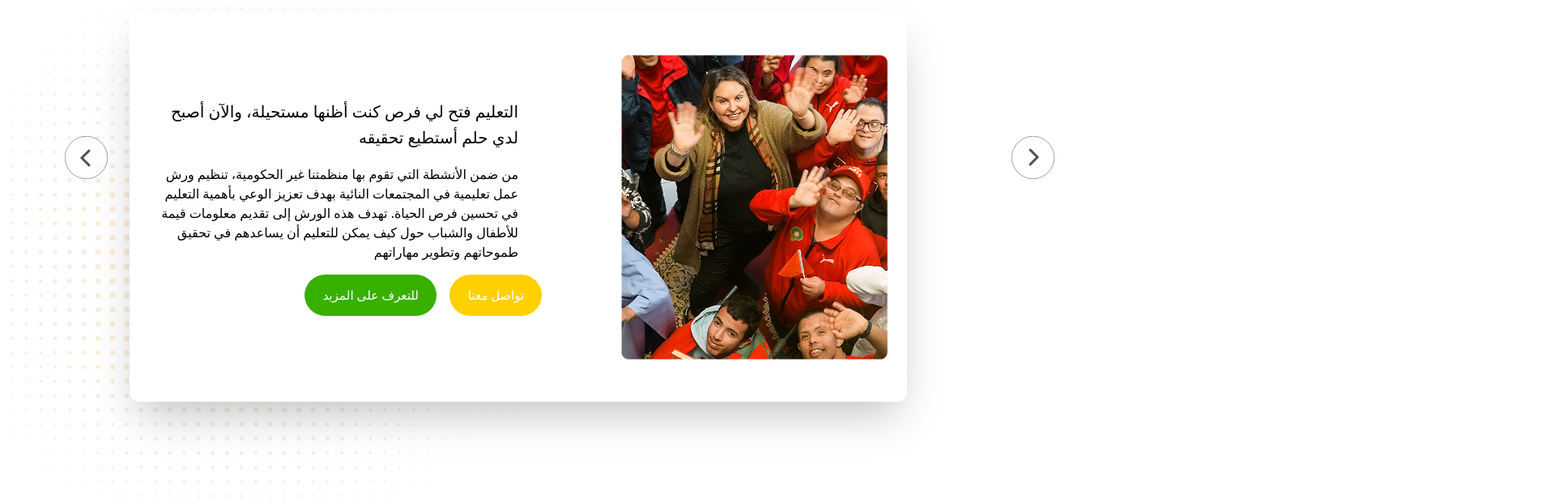
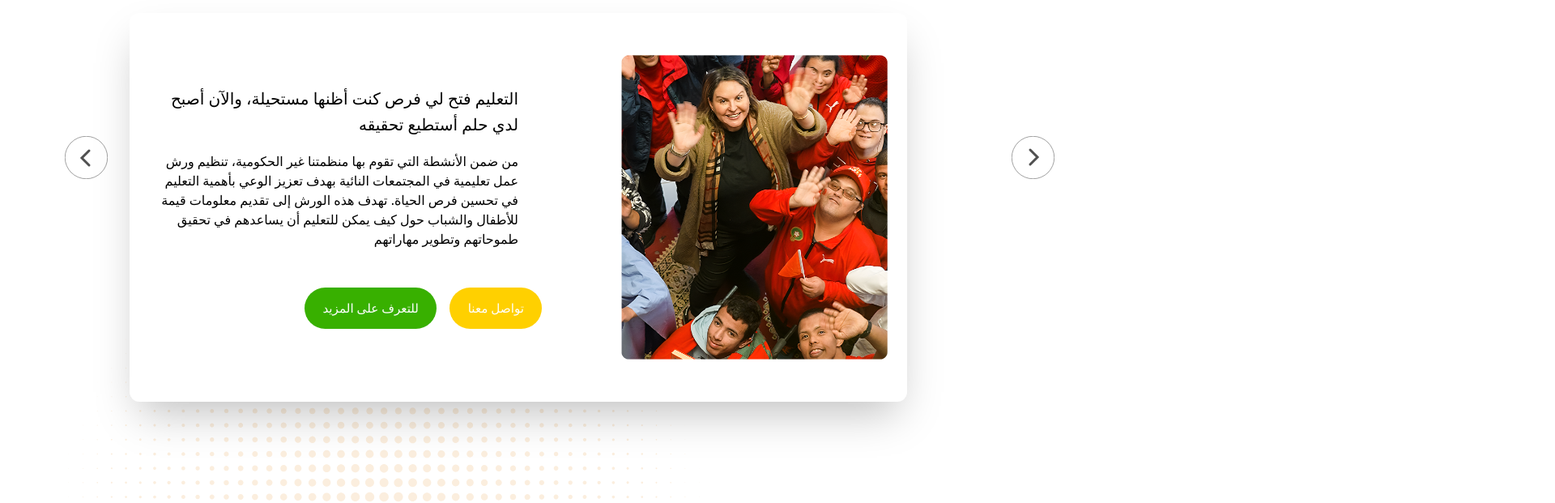
Before and after one commit to SOFT-CACTUS-INTERN/organisme-badr-web, a React (Vite) app in the folder FrontEnd/: page /Activites in a window 1280 px wide. Shown: the top 621 px of the page at 81% size, 1920 px wide, since content can reach past the window. Built offline with nearby package versions, Linux system fonts and the light colour scheme.

Commit message:
respensive de activities

```diff
--- a/FrontEnd/src/Components/Activites.jsx
+++ b/FrontEnd/src/Components/Activites.jsx
@@ -3,8 +3,8 @@ import React from 'react'
 function Activites() {
     return (
 
-        <section className=" activities w-full  h-screen sm:mb-0 mb-96 sm:mt-24  ">
-            <div className="relative sm:w-1/2 w-full h-[800px] -ml-44 sm:left-0 left-130">
+        <section className=" activities relative  w-full  h-screen sm:mb-0 mb-96 sm:mt-24  ">
+            <div className="relative sm:w-1/2  w-full h-[800px]  sm:left-0 top-80 -left-90">
                 <div className="-ml-44 -mt-44 relative  ">
                     <svg width="1300" height="800" viewBox="0 0 1228 1201" fill="none" xmlns="http://www.w3.org/2000/svg">
                         <g filter="url(#filter0_f_2110_729)">
@@ -22,13 +22,13 @@ function Activites() {
 
 
             </div>
-            <div className="absolute w-full  sm:-mt-250 sm:ml-[54%] ml-[100%] -mt-150">
+            <div className="absolute w-full  sm:-mt-250  sm:ml-[54%] ml-[62%] -mt-80">
                 <div className="flex gap-4 sm:gap-2 font-bold text-center sm:text-right">
                     <h1 className="text-[#38B000]"> البدر</h1>
                     <h1 className="text-[#38B000]">منظمة </h1>
                     <h1 className="text-[#FFD000]">فعاليات</h1>
                 </div>
-                <div className='sm:ml-110 sm:-mt-12 ml-110 -mt-12 '>
+                <div className='sm:ml-110 sm:-mt-12  ml-110 -mt-12 '>
                     <svg width="57" height="52" viewBox="0 0 57 52" fill="none" xmlns="http://www.w3.org/2000/svg">
                         <path d="M3.66682 33.0837C-0.263947 29.1529 -0.263944 22.7799 3.66683 18.8491L19.0987 3.41722C25.4395 -2.92361 36.2814 1.56723 36.2814 10.5345L36.2814 41.3983C36.2814 50.3656 25.4395 54.8564 19.0987 48.5156L3.66682 33.0837Z" fill="url(#paint0_linear_206_983)" />
                         <path d="M42.1 31.785C38.8864 28.5715 38.8864 23.3613 42.1 20.1478C47.2838 14.964 56.1473 18.6354 56.1473 25.9664C56.1473 33.2974 47.2838 36.9688 42.1 31.785Z" fill="url(#paint1_linear_206_983)" />
@@ -45,10 +45,10 @@ function Activites() {
                     </svg>
 
                 </div>
-                <div className='text-right sm:w-1/2  sm:-ml-68 sm:mt-12 mt-10 -ml-4'>
+                <div className='text-right sm:w-full  sm:-ml-230 sm:mt-12 mt-6 mr-280'>
                     <p className=''>هذا النص هو مثال لنص يمكن أن يستبدل في نفس المساحة، لقد تم توليد هذا النص من مولد النص العربى، حيث يمكنك أن تولد مثل هذا النص أو العديد من النصوص الأخرى </p>
                 </div>
-                <div className='flex  sm:-mt-24 -mt-24 w-[100%] ml-0'>
+                <div className='flex  sm:-mt-18 -mt-24 w-[100%] ml-0'>
                     <svg width="420" height="16" viewBox="0 0 252 6" fill="none" xmlns="http://www.w3.org/2000/svg">
                         <path d="M249.572 0.444348C250.887 0.444348 251.953 1.51038 251.953 2.8254C251.953 4.14042 250.887 5.20645 249.572 5.20645L2.38101 5.20643C1.06599 5.20643 -3.06791e-05 4.14039 -3.06217e-05 2.82538C-3.05642e-05 1.51036 1.06599 0.444325 2.38101 0.444325L249.572 0.444348Z" fill="url(#paint0_linear_195_572)" />
                         <defs>
@@ -75,7 +75,7 @@ function Activites() {
                 </svg>
             </div>
 
-            <div className="absolute flex flex-col md:flex-row items-center justify-between bg-white shadow-2xl sm:w-11/12 w-full   md:w-3/4 rounded-xl h-auto md:h-[60%] sm:-mt-[55%] -mt-[90%] sm:left-1/2 left-160 transform -translate-x-1/2 p-6 space-y-6 md:space-y-0 ">
+            <div className="absolute flex flex-col md:flex-row items-center justify-between bg-white shadow-2xl sm:w-11/12 w-[70%]   md:w-3/4 rounded-xl h-auto md:h-[60%] sm:-mt-[55%] -mt-[8%] sm:left-1/2 left-160 sm:transform sm:-translate-x-1/2 p-6 space-y-6 md:space-y-0 -translate-x-[40%] ">
                 {/* Texte */}
                 <div className="w-full md:w-1/2 text-right text-black space-y-4">
                     <h2 className="text-lg md:text-xl leading-relaxed font-bold">
@@ -86,7 +86,7 @@ function Activites() {
                     </p>
 
                     {/* Boutons */}
-                    <div className="flex  sm:flex-row gap-4 mt-4 sm:ml-48 ">
+                    <div className="flex sm:flex-row gap-4 mt-12 ml-90  sm:ml-48 ">
                         <button className="button3 bg-[#38B000] text-white font-bold rounded-full px-6 py-2">
                             للتعرف على المزيد
                         </button>
--- a/FrontEnd/src/assets/styles/donate.css
+++ b/FrontEnd/src/assets/styles/donate.css
@@ -199,6 +199,7 @@ button {
     gap:0.2px;
     padding: 1.5rem;
     height: 50%;
+    margin-top: 200px;
 
   }
   .btn-group{
@@ -239,4 +240,5 @@ button {
 
 
   }
+
 }
```
